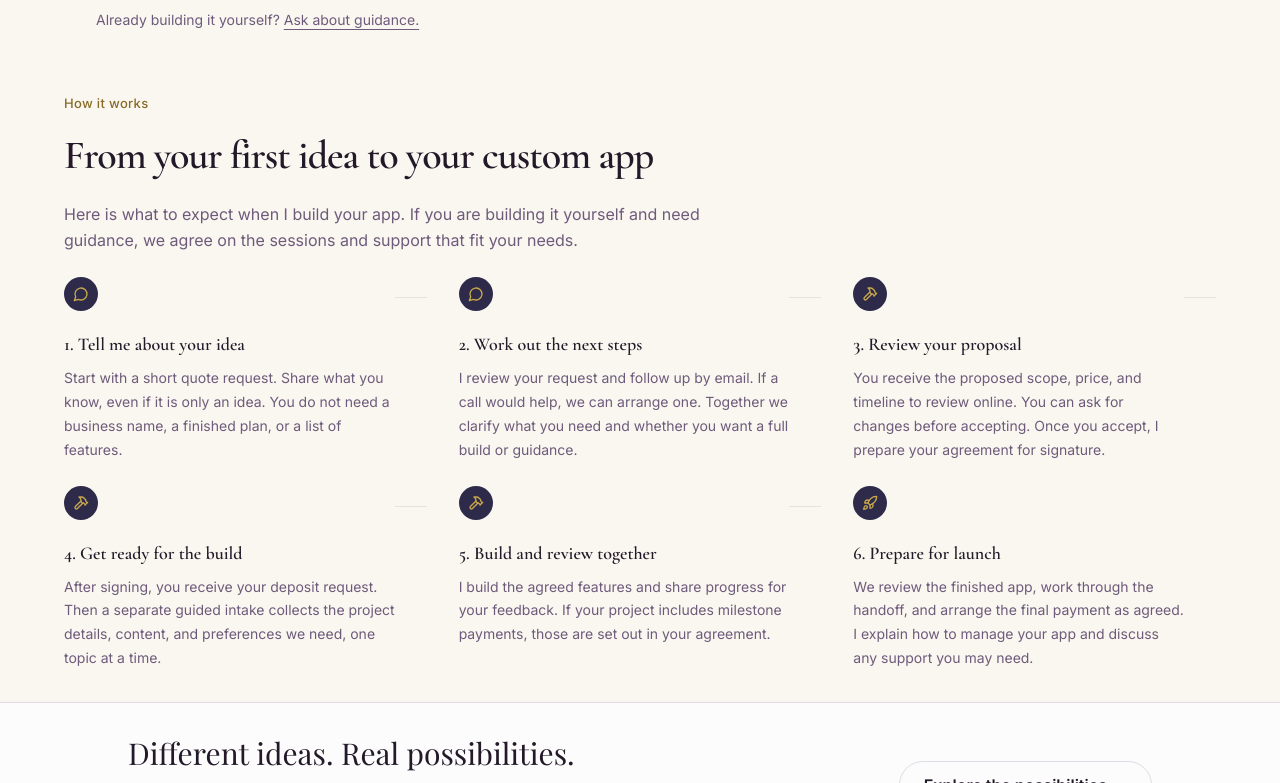
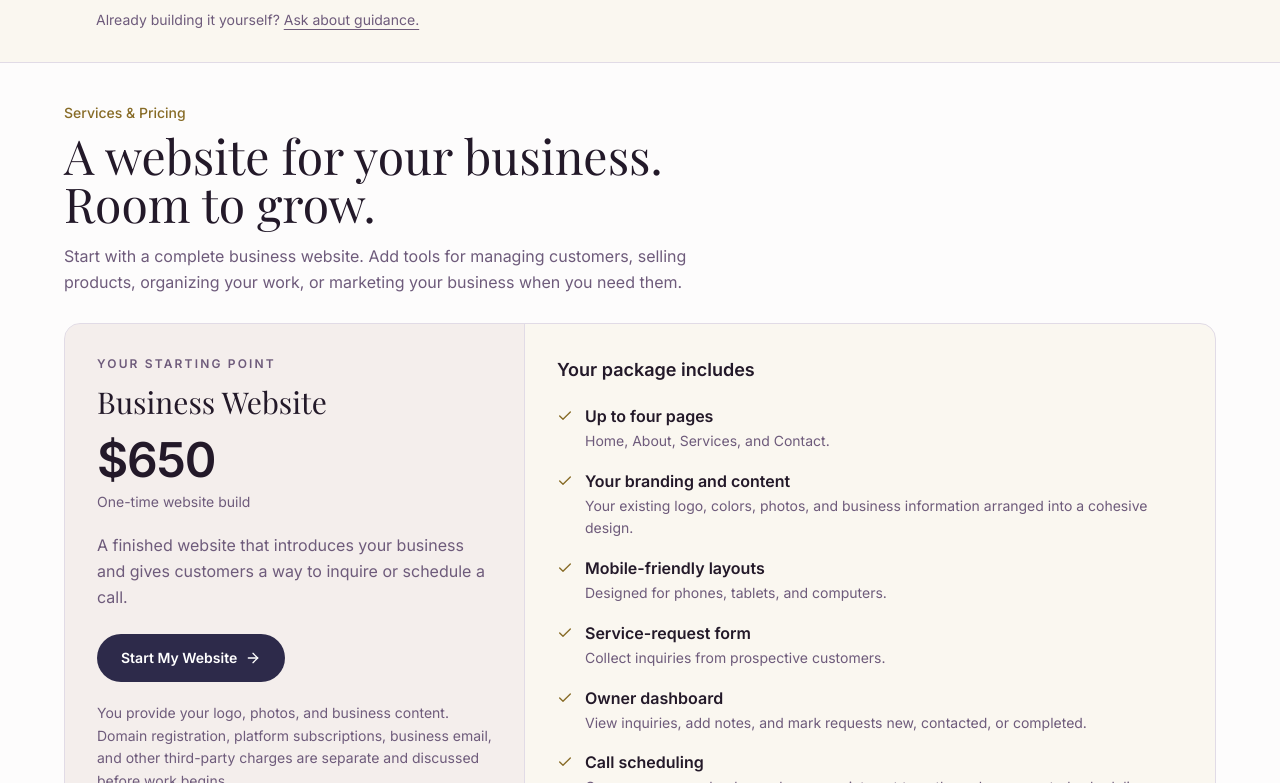
Before and after one commit to roxanneelizabeth21-cloud/iroxanne-studio, a React (Vite) app: page / in a window 1280 px wide. Shown: the part 1217-2000 px from the top of the page. Built offline with nearby package versions, Linux system fonts and the light colour scheme; no server answers; a web font is replaced by a local one.

Commit message:
External agent changes
Co-authored-by: roxanneelizabeth21-cloud <226116568+roxanneelizabeth21-cloud@users.noreply.github.com>

```diff
--- a/src/pages/Home.jsx
+++ b/src/pages/Home.jsx
@@ -6,6 +6,7 @@ import Hero from '@/components/home/Hero';
 
 import Process from '@/components/home/Process';
 import Services from '@/components/home/Services';
+import Pricing from '@/components/home/Pricing';
 import Testimonials from '@/components/home/Testimonials';
 import VideoShowcase from '@/components/home/VideoShowcase';
 import SiteFooter from '@/components/home/SiteFooter';
@@ -71,6 +72,7 @@ export default function Home() {
 
 
         <Services />
+        <Pricing />
         <Process />
         <section id="work" className="scroll-mt-24 border-y border-border bg-card px-5 py-8">
           <div className="max-w-5xl mx-auto md:flex items-center justify-between gap-8">
```
